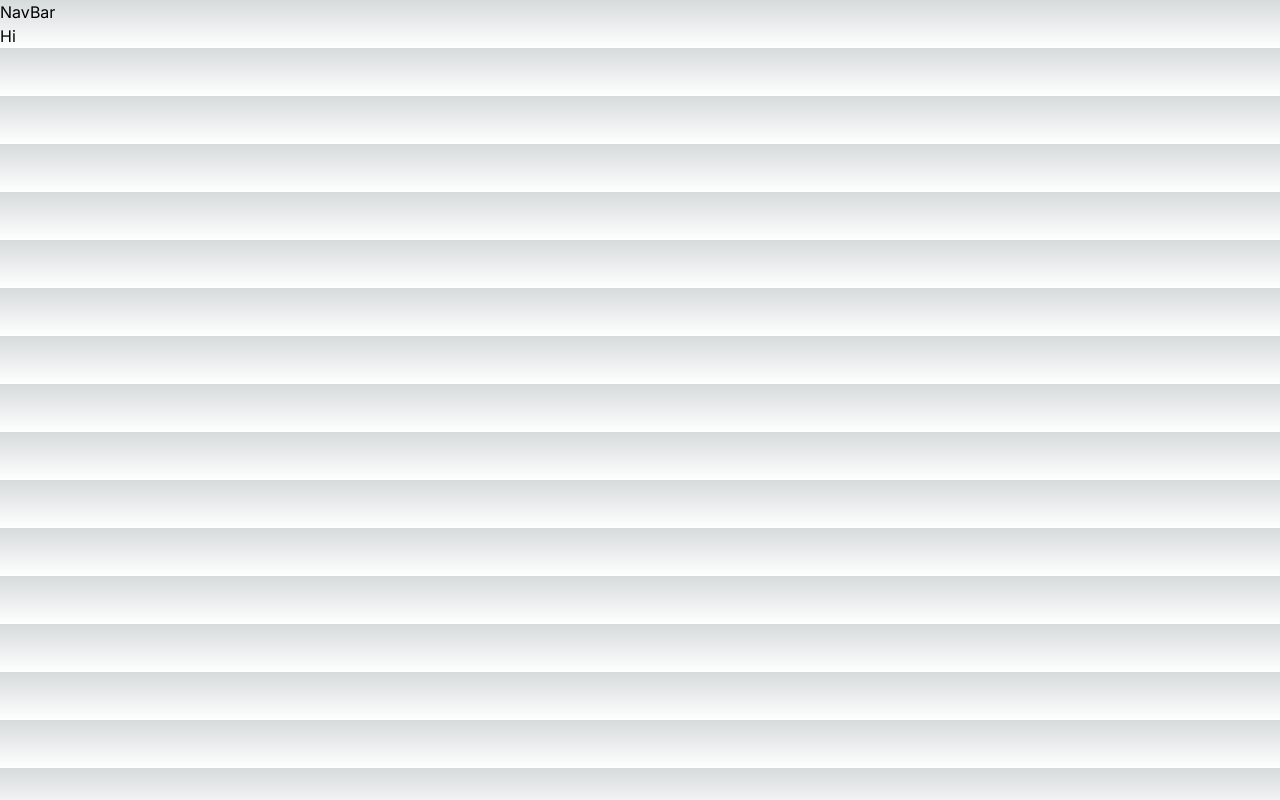
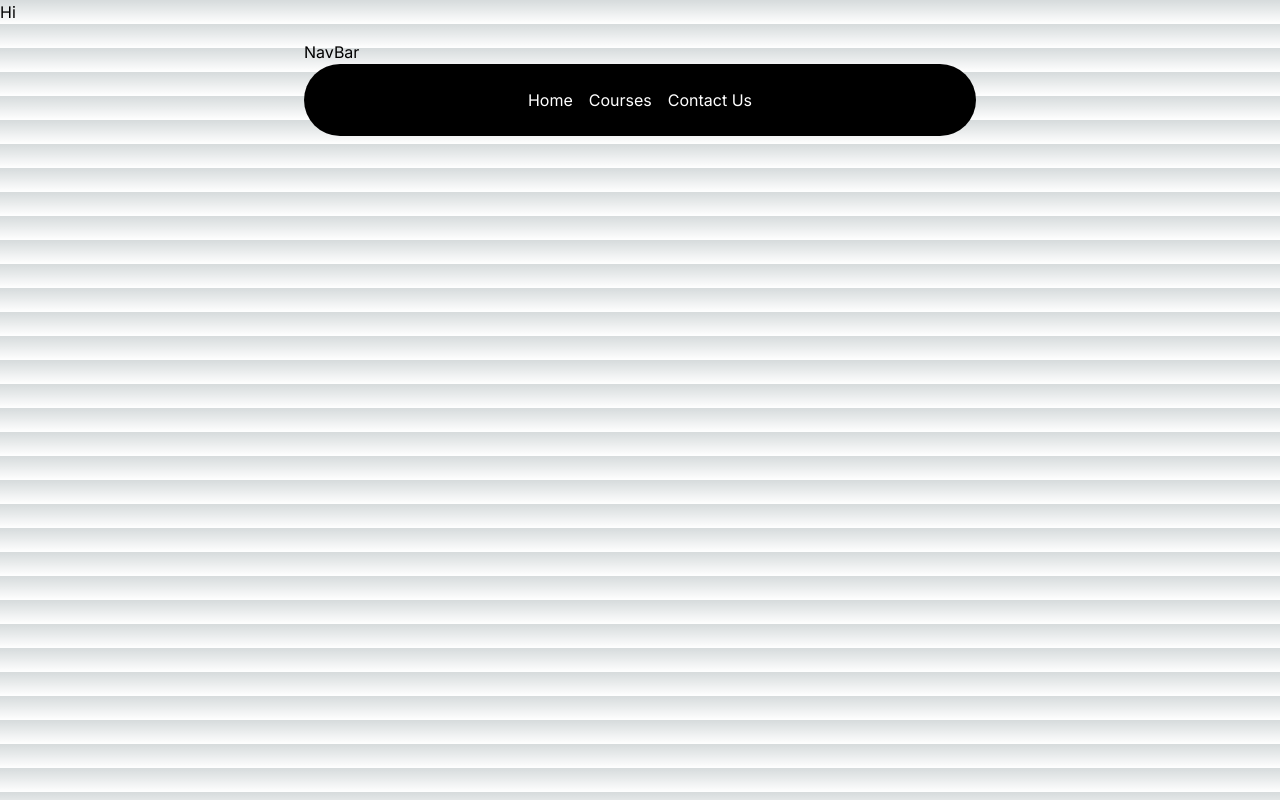
Before and after one commit to anushkadeshpande/music-nextjs, a Next.js app: page / in a window 1280 px wide. Built offline with nearby package versions, Linux system fonts and the light colour scheme.

Commit message:
feat: Added options to NavBar component and styled it

```diff
--- a/src/app/layout.tsx
+++ b/src/app/layout.tsx
@@ -18,7 +18,9 @@
   return (
     <html lang="en" className="dark">
       <body className={inter.className}>
-      <NavBar />
+        <div className="relative w-full flex items-center justify-center">
+          <NavBar />
+        </div>
         {children}
       </body>
     </html>
--- a/src/components/NavBar.tsx
+++ b/src/components/NavBar.tsx
@@ -1,9 +1,44 @@
-import React from 'react'
+"use client";
 
-const NavBar = () => {
+import React, { useState } from "react";
+import { HoveredLink, Menu, MenuItem, ProductItem } from "./ui/navbar-menu";
+import { cn } from "@/utils/cn";
+import Link from "next/link";
+
+const NavBar = ({ className }: { className?: string }) => {
+  const [active, setActive] = useState<string | null>(null);
   return (
-    <h1>NavBar</h1>
-  )
-}
+    <div
+      className={cn("fixed top-10 inset-x-0 max-w-2xl mx-auto z-50", className)}
+    >
+      NavBar
+      <Menu setActive={setActive}>
+        <Link href="/">
+          <MenuItem
+            setActive={setActive}
+            active={active}
+            item="Home"
+          ></MenuItem>
+        </Link>
+        <MenuItem setActive={setActive} active={active} item="Courses">
+          <div className="flex flex-col space-y-4 text-sm">
+            <HoveredLink href="/courses">All Courses</HoveredLink>
+            <HoveredLink href="/courses">Basic Music Theory</HoveredLink>
+            <HoveredLink href="/courses">Advanced Composition</HoveredLink>
+            <HoveredLink href="/courses">Music Production</HoveredLink>
+            <HoveredLink href="/courses">Songwriting</HoveredLink>
+          </div>
+        </MenuItem>
+        <Link href={"/contact"}>
+          <MenuItem
+            setActive={setActive}
+            active={active}
+            item="Contact Us"
+          ></MenuItem>
+        </Link>
+      </Menu>
+    </div>
+  );
+};
 
-export default NavBar
+export default NavBar;
```
